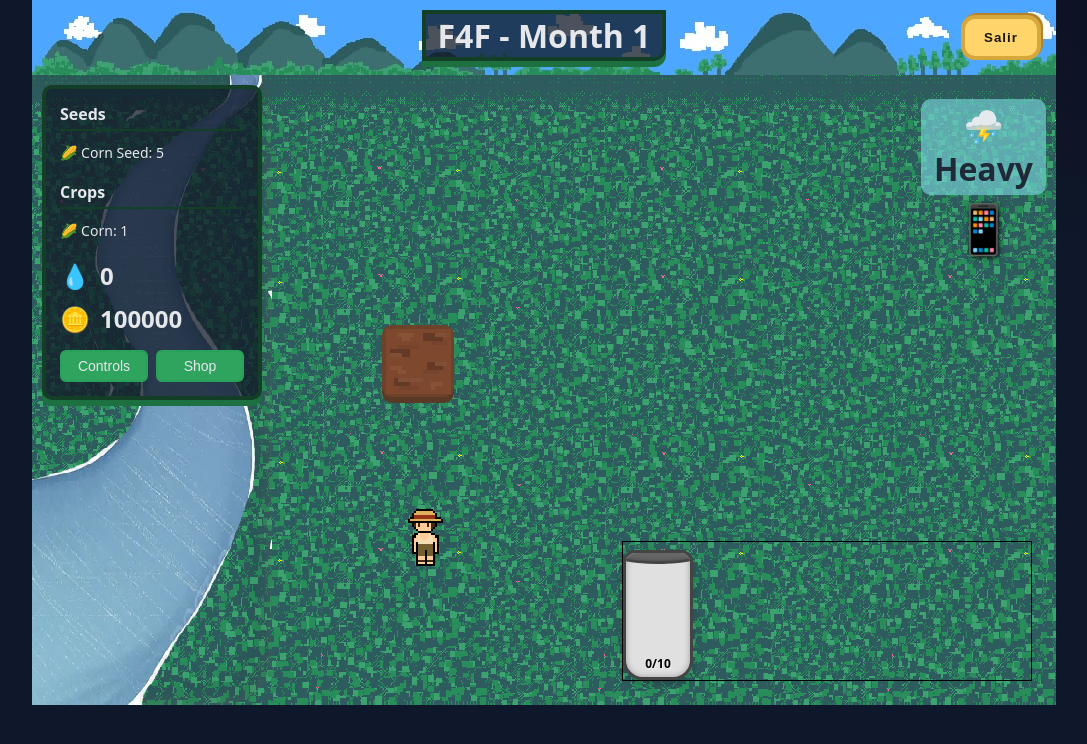
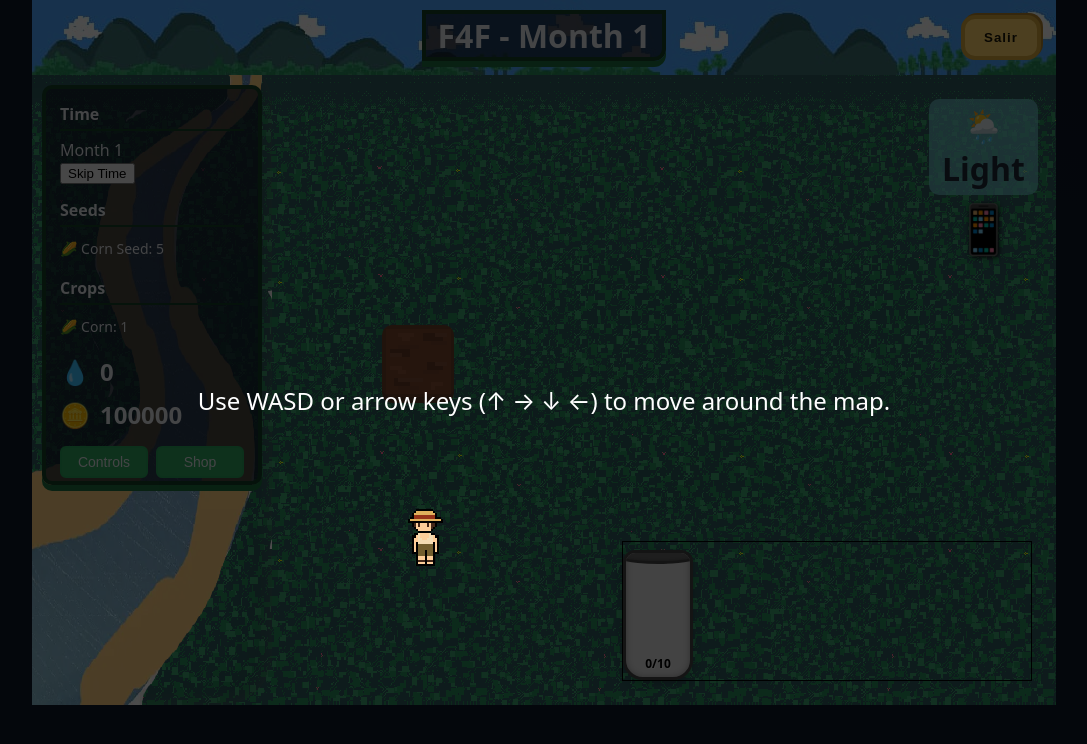
Before and after one commit to VargasJavier/game-nasa-hackaton, a React (Vite) app: page /game in a window 1280 px wide. Shown: the top 744 px of the page, without its empty margins (96-1183 px from the left). Built offline with nearby package versions, Linux system fonts and the light colour scheme.

Commit message:
add tutorial

```diff
--- a/src/components/ClimatePanel.tsx
+++ b/src/components/ClimatePanel.tsx
@@ -10,9 +10,11 @@ interface Forecast {
 interface ClimatePanelProps {
   currentTurn: number;
   currentForecast?: { mm: number; label: string } | null;
+  onExpand?: () => void;
+  isWeatherTutorialActive?: boolean;
 }
 
-const ClimatePanel: React.FC<ClimatePanelProps> = ({ currentTurn, currentForecast }) => {
+const ClimatePanel: React.FC<ClimatePanelProps> = ({ currentTurn, currentForecast, onExpand, isWeatherTutorialActive }) => {
   const [isExpanded, setIsExpanded] = useState(false);
   const [forecasts, setForecasts] = useState<Forecast[]>([]);
   const [currentTime, setCurrentTime] = useState(new Date().toLocaleTimeString([], {hour: '2-digit', minute:'2-digit'}));
@@ -71,7 +73,11 @@ const ClimatePanel: React.FC<ClimatePanelProps> = ({ currentTurn, currentForecas
   }, []);
 
   const toggleExpanded = () => {
-    setIsExpanded(!isExpanded);
+    const newExpanded = !isExpanded;
+    setIsExpanded(newExpanded);
+    if (newExpanded && onExpand) {
+      onExpand();
+    }
   };
 
   const getWeatherIcon = (label: string) => {
@@ -96,7 +102,7 @@ const ClimatePanel: React.FC<ClimatePanelProps> = ({ currentTurn, currentForecas
 
   return (
     <div
-      className={`climate-panel ${isExpanded ? 'expanded' : 'collapsed'}`}
+      className={`climate-panel ${isExpanded ? 'expanded' : 'collapsed'} ${isWeatherTutorialActive ? 'tutorial-active' : ''}`}
       onClick={toggleExpanded}
     >
       {isExpanded ? (
--- a/src/components/HUD/TurnCounter.tsx
+++ b/src/components/HUD/TurnCounter.tsx
@@ -0,0 +1,16 @@
+import React from 'react';
+
+interface TurnCounterProps {
+  currentTurn: number;
+  onNextTurn: () => void;
+}
+
+export default function TurnCounter({ currentTurn, onNextTurn }: TurnCounterProps) {
+  return (
+    <div className="hud-section">
+      <h4>Time</h4>
+      <div>Month {currentTurn}</div>
+      <button className="skip-time-btn" onClick={onNextTurn}>Skip Time</button>
+    </div>
+  );
+}
--- a/src/components/Shop.tsx
+++ b/src/components/Shop.tsx
@@ -16,9 +16,11 @@ interface ShopProps {
   setDecorations: (d: string[]) => void;
   show: boolean;
   onClose: () => void;
+  onSeedBought?: () => void;
+  seedTutorialCompleted: boolean;
 }
 
-export default function Shop({ currency, setCurrency, inventory, setInventory, numPlots, setNumPlots, waterTanks, setWaterTanks, plots, setPlots, decorations, setDecorations, show, onClose }: ShopProps) {
+export default function Shop({ currency, setCurrency, inventory, setInventory, numPlots, setNumPlots, waterTanks, setWaterTanks, plots, setPlots, decorations, setDecorations, show, onClose, onSeedBought, seedTutorialCompleted }: ShopProps) {
   const availableItems = [
     { id: 'seed1', name: 'Corn Seed', type: 'seed' as const, price: 10, icon: '🌽' },
     { id: 'seed2', name: 'Wheat Seed', type: 'seed' as const, price: 15, icon: '🌾' },
@@ -64,6 +66,9 @@ export default function Shop({ currency, setCurrency, inventory, setInventory, n
           setInventory([...inventory]);
         } else {
           setInventory([...inventory, { ...item, quantity: 1 }]);
+        }
+        if (item.type === 'seed') {
+          onSeedBought?.();
         }
       }
     }
@@ -120,6 +125,7 @@ export default function Shop({ currency, setCurrency, inventory, setInventory, n
             </div>
           ))}
         </div>
+        {!seedTutorialCompleted && <div className="seed-tutorial">Buy the first seed.</div>}
       </div>
     </div>
   );
--- a/src/game/state/store.ts
+++ b/src/game/state/store.ts
@@ -13,10 +13,26 @@ type GameState = {
     weather: Weather;
     drought: boolean;
     selectedAction: "plant" | "water" | "harvest" | null;
+    tutorialShown: boolean;
+    riverTutorialCompleted: boolean;
+    shopTutorialCompleted: boolean;
+    seedTutorialCompleted: boolean;
+    closeShopTutorialCompleted: boolean;
+    plantTutorialCompleted: boolean;
+    weatherTutorialCompleted: boolean;
+    finalTutorialCompleted: boolean;
 
     nextTurn: () => void;
     setAction: (a:GameState["selectedAction"]) => void;
     actOnTile: (id:number) => void;
+    setTutorialShown: (shown: boolean) => void;
+    setRiverTutorialCompleted: (completed: boolean) => void;
+    setShopTutorialCompleted: (completed: boolean) => void;
+    setSeedTutorialCompleted: (completed: boolean) => void;
+    setCloseShopTutorialCompleted: (completed: boolean) => void;
+    setPlantTutorialCompleted: (completed: boolean) => void;
+    setWeatherTutorialCompleted: (completed: boolean) => void;
+    setFinalTutorialCompleted: (completed: boolean) => void;
     reset: () => void;
 };
 
@@ -40,8 +56,24 @@ export const useGame = create<GameState>((set, get) => ({
     weather: nextForecast(),
     drought: false,
     selectedAction: null,
+    tutorialShown: false,
+    riverTutorialCompleted: false,
+    shopTutorialCompleted: false,
+    seedTutorialCompleted: false,
+    closeShopTutorialCompleted: false,
+    plantTutorialCompleted: false,
+    weatherTutorialCompleted: false,
+    finalTutorialCompleted: false,
 
    setAction: (a)=> set({selectedAction:a}),
+   setTutorialShown: (shown)=> set({tutorialShown: shown}),
+   setRiverTutorialCompleted: (completed)=> set({riverTutorialCompleted: completed}),
+   setShopTutorialCompleted: (completed)=> set({shopTutorialCompleted: completed}),
+   setSeedTutorialCompleted: (completed)=> set({seedTutorialCompleted: completed}),
+   setCloseShopTutorialCompleted: (completed)=> set({closeShopTutorialCompleted: completed}),
+   setPlantTutorialCompleted: (completed)=> set({plantTutorialCompleted: completed}),
+   setWeatherTutorialCompleted: (completed)=> set({weatherTutorialCompleted: completed}),
+   setFinalTutorialCompleted: (completed)=> set({finalTutorialCompleted: completed}),
   actOnTile: (id)=>{
     const { grid, selectedAction, res } = get();
     const t = grid.find(g=>g.id===id)!;
@@ -109,6 +141,14 @@ export const useGame = create<GameState>((set, get) => ({
       res: { water:100, aquifer:60, turns:1, score:{prod:0,sost:0,res:0} },
       weather: nextForecast(),
       drought:false,
-    selectedAction:null
+      selectedAction:null,
+      tutorialShown: false,
+      riverTutorialCompleted: false,
+      shopTutorialCompleted: false,
+      seedTutorialCompleted: false,
+      closeShopTutorialCompleted: false,
+      plantTutorialCompleted: false,
+      weatherTutorialCompleted: false,
+      finalTutorialCompleted: false
     })
 }));
--- a/src/routes/Game.tsx
+++ b/src/routes/Game.tsx
@@ -20,6 +20,8 @@ import { useNavigate } from "react-router-dom";
 import type { Inventory } from "../game/core/types";
 import Shop from "../components/Shop";
 import ClimatePanel from "../components/ClimatePanel";
+import TurnCounter from "../components/HUD/TurnCounter";
+import { useGame } from "../game/state/store";
 
 /** ---------------------------
  *  Config rápida de “assets”
@@ -74,10 +76,10 @@ export default function Game() {
   useEffect(() => { facingRightRef.current = facingRight; }, [facingRight]);
 
   // recursos y clima
-  const [waterTanks, setWaterTanks] = useState<number[]>([0]); // start with 1 tank at full
+  const [waterTanks, setWaterTanks] = useState<number[]>([0]); // start with 1 tank
   const [numPlots, setNumPlots] = useState(1); // start with 1 plot
   const [turn, setTurn] = useState(1);
-  const [forecast, setForecast] = useState(() => rollForecast());
+  const [forecast, setForecast] = useState<{ mm: number; label: "fuerte" | "moderada" | "ligera" | "seca" }>(() => ({ mm: 0.5 + Math.random()*1.5, label: "ligera" as const }));
 
   // grid based on numPlots
   const [plots, setPlots] = useState<Plot[]>(() => makePlots(numPlots));
@@ -107,7 +109,6 @@ export default function Game() {
   useEffect(() => { forecastRef.current = forecast; }, [forecast]);
   const isNearRiverRef = useRef(isNearRiver);
   useEffect(() => { isNearRiverRef.current = isNearRiver; }, [isNearRiver]);
-
   // inventario y tienda
   const [currency, setCurrency] = useState(100000);
   const [inventory, setInventory] = useState<Inventory>([
@@ -116,6 +117,8 @@ export default function Game() {
   ]);
   const [decorations, setDecorations] = useState<string[]>([]); // owned decoration ids
   const [showShop, setShowShop] = useState(false);
+  const showShopRef = useRef(showShop);
+  useEffect(() => { showShopRef.current = showShop; }, [showShop]);
   const [showControls, setShowControls] = useState(false);
 
   /* ----------------- input ----------------- */
@@ -123,8 +126,12 @@ export default function Game() {
     // attach once; handlers will read latest state via refs
     const down = (e: KeyboardEvent) => {
       const k = e.key.toLowerCase();
-      if (["arrowup","arrowdown","arrowleft","arrowright","w","a","s","d","e","r","n","i","escape"].includes(k)) e.preventDefault();
+      if (["arrowup","arrowdown","arrowleft","arrowright","w","a","s","d","e","r","i","escape"].includes(k)) e.preventDefault();
       keys.current[k] = true;
+
+      if (!tutorialShown && ["arrowup","arrowdown","arrowleft","arrowright","w","a","s","d"].includes(k)) {
+        setTutorialShown(true);
+      }
 
       if (k === "arrowleft" || k === "a") setFacingRight(false);
       if (k === "arrowright" || k === "d") setFacingRight(true);
@@ -140,8 +147,16 @@ export default function Game() {
           irrigate();
         }
       }
-      if (k === "n") nextTurn();
-      if (k === "escape") setShowShop(s => !s);
+      if (k === "escape") {
+        const wasOpen = showShopRef.current;
+        setShowShop(s => !s);
+        if (!wasOpen && !shopTutorialCompleted) {
+          setShopTutorialCompleted(true);
+        } else if (!closeShopTutorialCompleted) {
+          console.log("close shop");
+          setCloseShopTutorialCompleted(true);
+        }
+      }
     };
     const up = (e: KeyboardEvent) => { keys.current[e.key.toLowerCase()] = false; };
     window.addEventListener("keydown", down);
@@ -202,6 +217,9 @@ export default function Game() {
       } else {
         setInventory([...inventory]);
       }
+      if (!plantTutorialCompleted) {
+        setPlantTutorialCompleted(true);
+      }
     } else if (n.stage > 0 && n.stage < 5) {
       // allow manual advancement by 1 stage when pressing E on an already planted plot
       setPlots(ps => ps.map(p => {
@@ -247,16 +265,21 @@ export default function Game() {
 
   function collectWater() {
     if (forecastRef.current.label !== 'seca') {
+      let collected = false;
       setWaterTanks(tanks => {
         const newTanks = [...tanks];
         for (let i = 0; i < newTanks.length; i++) {
           if (newTanks[i] < 10) {
             newTanks[i] += 1;
+            collected = true;
             break;
           }
         }
         return newTanks;
       });
+      if (collected) {
+        setRiverTutorialCompleted(true);
+      }
     }
   }
 
@@ -271,6 +294,23 @@ export default function Game() {
 
   const nav = useNavigate();
 
+  const tutorialShown = useGame(state => state.tutorialShown);
+  const setTutorialShown = useGame(state => state.setTutorialShown);
+  const riverTutorialCompleted = useGame(state => state.riverTutorialCompleted);
+  const setRiverTutorialCompleted = useGame(state => state.setRiverTutorialCompleted);
+  const shopTutorialCompleted = useGame(state => state.shopTutorialCompleted);
+  const setShopTutorialCompleted = useGame(state => state.setShopTutorialCompleted);
+  const seedTutorialCompleted = useGame(state => state.seedTutorialCompleted);
+  const setSeedTutorialCompleted = useGame(state => state.setSeedTutorialCompleted);
+  const closeShopTutorialCompleted = useGame(state => state.closeShopTutorialCompleted);
+  const setCloseShopTutorialCompleted = useGame(state => state.setCloseShopTutorialCompleted);
+  const plantTutorialCompleted = useGame(state => state.plantTutorialCompleted);
+  const setPlantTutorialCompleted = useGame(state => state.setPlantTutorialCompleted);
+  const weatherTutorialCompleted = useGame(state => state.weatherTutorialCompleted);
+  const setWeatherTutorialCompleted = useGame(state => state.setWeatherTutorialCompleted);
+  const finalTutorialCompleted = useGame(state => state.finalTutorialCompleted);
+  const setFinalTutorialCompleted = useGame(state => state.setFinalTutorialCompleted);
+
   // useEffect(() => {
   //   const handleBeforeUnload = (e: BeforeUnloadEvent) => {
   //     e.returnValue = "¿Estás seguro de que quieres recargar o cambiar de página? Perderás tu progreso.";
@@ -280,6 +320,8 @@ export default function Game() {
   //     window.removeEventListener('beforeunload', handleBeforeUnload);
   //   };
   // }, []);
+
+
 
   const riverImage = forecast.label === 'fuerte' || forecast.label === 'moderada' ? riverImg : forecast.label === 'ligera' ? lowerRiverImg : dryRiverImg;
 
@@ -292,6 +334,7 @@ export default function Game() {
       <div className="scene">
         {/* HUD - Now shows inventory */}
         <div className="hud-panel">
+          <TurnCounter currentTurn={turn} onNextTurn={nextTurn} />
           <div className="hud-section">
             <h4>Seeds</h4>
             {inventory.filter(item => item.type === 'seed').map(item => (
@@ -314,21 +357,20 @@ export default function Game() {
           </div>
           <div className="hud-buttons">
             <button className="controls-btn" onClick={() => setShowControls(!showControls)}>Controls</button>
-            <button className="shop-btn" onClick={() => setShowShop(!showShop)}>Shop</button>
+            <button className="shop-btn" onClick={() => { setShowShop(s => !s);  }}>Shop</button>
           </div>
           {showControls && (
             <div className="controls-popup">
               <strong>E:</strong> Sow / Harvest / Collect Water<br/>
               <strong>R:</strong> Irrigate / Regar<br/>
-              <strong>N:</strong> Turn / Turno<br/>
               <strong>ESC:</strong> Shop
             </div>
           )}
         </div>
 
-        <Shop currency={currency} setCurrency={setCurrency} inventory={inventory} setInventory={setInventory} numPlots={numPlots} setNumPlots={setNumPlots} waterTanks={waterTanks} setWaterTanks={setWaterTanks} plots={plots} setPlots={setPlots} decorations={decorations} setDecorations={setDecorations} show={showShop} onClose={() => setShowShop(false)} />
+        <Shop currency={currency} setCurrency={setCurrency} inventory={inventory} setInventory={setInventory} numPlots={numPlots} setNumPlots={setNumPlots} waterTanks={waterTanks} setWaterTanks={setWaterTanks} plots={plots} setPlots={setPlots} decorations={decorations} setDecorations={setDecorations} show={showShop} onClose={() => setShowShop(false)} onSeedBought={() => setSeedTutorialCompleted(true)} seedTutorialCompleted={seedTutorialCompleted} />
 
-        <ClimatePanel currentTurn={turn} currentForecast={forecast} />
+        <ClimatePanel currentTurn={turn} currentForecast={forecast} onExpand={() => setWeatherTutorialCompleted(true)} isWeatherTutorialActive={plantTutorialCompleted && !weatherTutorialCompleted} />
 
         {/* Rio */}
         <img src={riverImage} alt="River" className={`river ${isNearRiver ? "focus" : ""}`} style={{ left: RIVER_X, bottom: RIVER_Y, width: RIVER_WIDTH, height: RIVER_HEIGHT }} />
@@ -346,7 +388,7 @@ export default function Game() {
         </div>
 
       {/* Jugador */}
-      <div className={`player ${nearest ? "near" : ""}`} style={{ left: pos.x, top: pos.y }}>
+      <div className={`player ${nearest ? "near" : ""} ${!finalTutorialCompleted ? "tutorial" : ""}`} style={{ left: pos.x, top: pos.y }}>
         {/* si tienes sprite, descomenta: */}
         <img src={frameFarmer} alt="Personaje" width={65}/>
       </div>
@@ -377,6 +419,56 @@ export default function Game() {
           ))}
         </div>
       </div>
+
+      {!tutorialShown && (
+        <div className="tutorial-modal">
+          Use WASD or arrow keys (↑ → ↓ ←) to move around the map.
+        </div>
+      )}
+
+      {tutorialShown && !riverTutorialCompleted && (
+        <div className="tutorial-modal">
+          Go to the river and press R to collect water.
+        </div>
+      )}
+
+      {riverTutorialCompleted && !shopTutorialCompleted && (
+        <div className="tutorial-modal">
+          Open the shop whit ESC.
+        </div>
+      )}
+
+      {seedTutorialCompleted && !closeShopTutorialCompleted && (
+        <div className="tutorial-modal zindex">
+          Close the shop whit ESC and go to the available plot.
+        </div>
+      )}
+
+      {closeShopTutorialCompleted && !plantTutorialCompleted && (
+        <div className="tutorial-modal">
+          Go to the plot and press E to plant and R to water.
+        </div>
+      )}
+
+      {plantTutorialCompleted && !weatherTutorialCompleted && (
+        <div className="tutorial-modal">
+          Clic on the phone to open
+        </div>
+      )}
+
+      {weatherTutorialCompleted && !finalTutorialCompleted && (
+        <div className="tutorial-modal">
+          <p>With the cell phone you can see the weather in the following months.</p>
+          <p>You have a limit of 5 actions per month.</p>
+          <p>You can skip the month with the Skip Time button at the top.</p>
+          <p>Get luck.</p>
+          <button
+          onClick={() => {
+            setFinalTutorialCompleted(true);
+          }
+          }>finish the tutorial</button>
+        </div>
+      )}
     </>
   );
 }
--- a/src/routes/game.css
+++ b/src/routes/game.css
@@ -153,6 +153,10 @@
   cursor: pointer;
   transition: all 0.3s ease;
   z-index: 50;
+}
+
+.climate-panel.tutorial-active {
+  z-index: 2500;
 }
 
 .climate-panel.collapsed {
@@ -433,6 +437,10 @@
   z-index: 5;
 }
 
+.player.tutorial {
+  z-index: 2050;
+}
+
 /* Shop modal */
 .shop {
   display: flex;
@@ -446,7 +454,7 @@
   padding: 20px;
   box-shadow: 0 10px 20px rgba(0,0,0,0.5);
   color: var(--text);
-  z-index: 1000;
+  z-index: 2000;
   max-width: 800px;
   width: 700px;
   transform: translateY(-100%);
@@ -509,6 +517,22 @@
   cursor: not-allowed;
 }
 
+.seed-tutorial {
+  position: absolute;
+  top: 50%;
+  left: 50%;
+  transform: translate(-50%, -50%);
+  background: rgba(0, 0, 0, 0.8);
+  color: white;
+  padding: 15px;
+  border-radius: 8px;
+  font-size: 18px;
+  font-weight: bold;
+  text-align: center;
+  z-index: 10;
+  box-shadow: 0 4px 8px rgba(0,0,0,0.5);
+}
+
 .backpack-btn {
   background: var(--grass);
   border: 2px solid var(--grass2);
@@ -519,3 +543,23 @@
   font-size: 24px;
   margin: 5px;
 }
+
+/* Tutorial modal */
+.tutorial-modal {
+  position: fixed;
+  top: 0;
+  left: 0;
+  width: 100%;
+  height: 100%;
+  background: rgba(0, 0, 0, 0.7);
+  display: flex;
+  align-items: center;
+  justify-content: center;
+  z-index: 2000;
+  color: white;
+  font-size: 24px;
+  text-align: center;
+  padding: 20px;
+  display: flex;
+  flex-direction: column;
+}
```
Lines whose indentation alone changed are shown as unchanged.
